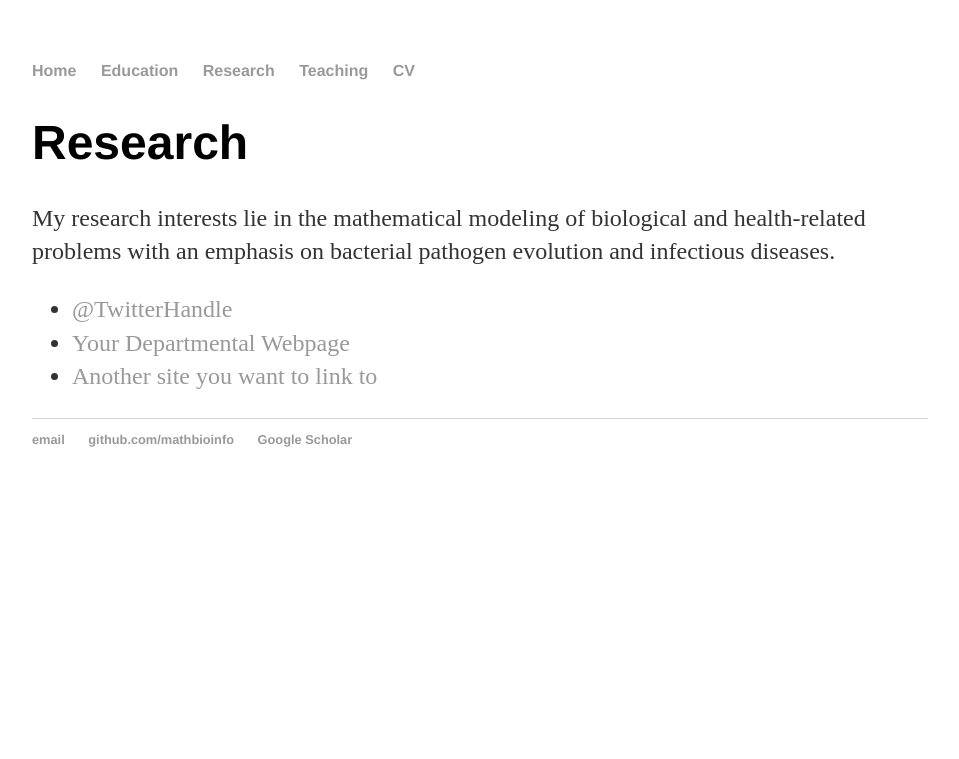
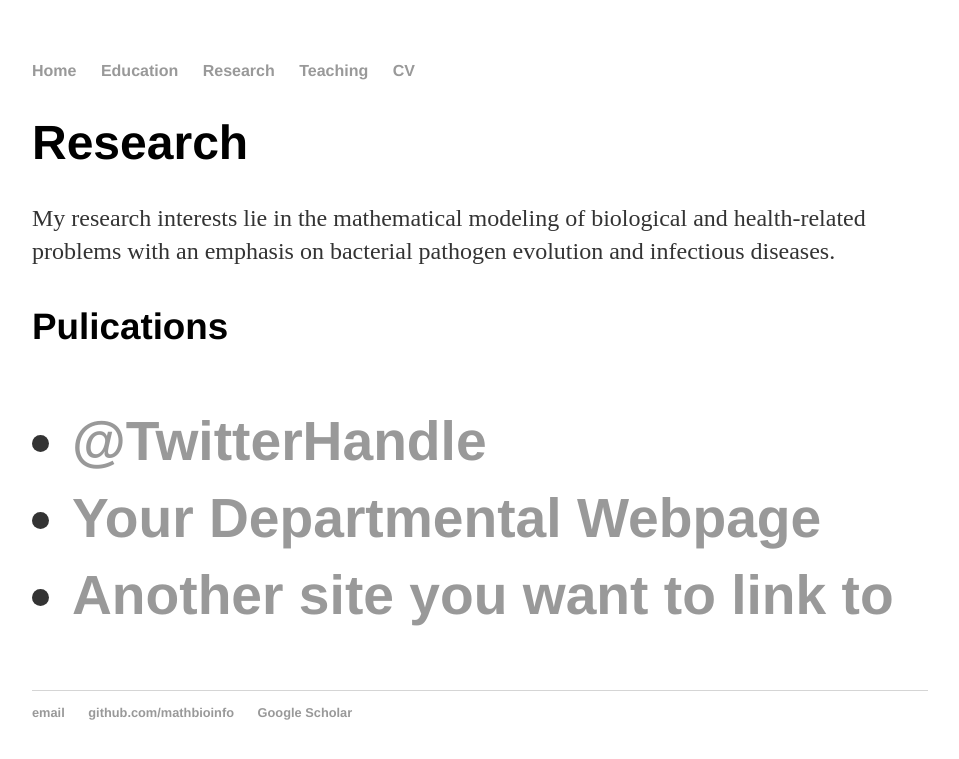
Before and after one commit to MathBioInfo/amjadkhan, a Jekyll site: the page built from Research/index.html, in a window 1280 px wide. Shown: the top 759 px of the page, without its empty margins (160-1119 px from the left). Built offline with Jekyll 4.4.1, drawn with Linux system fonts in a browser that asks for light colours.

Commit message:
Update index.html

```diff
--- a/Research/index.html
+++ b/Research/index.html
@@ -8,6 +8,7 @@ title: About my research
 			<link rel="stylesheet" type="text/css" href="css/main.css">
 			<p> My research interests lie in the mathematical modeling of biological and health-related problems with
 an emphasis on bacterial pathogen evolution and infectious diseases. </p>
+			<h3> Pulications</p>
 
 			<ul class="contacts">
 				<li><a href="#">@TwitterHandle</a></li>
```
